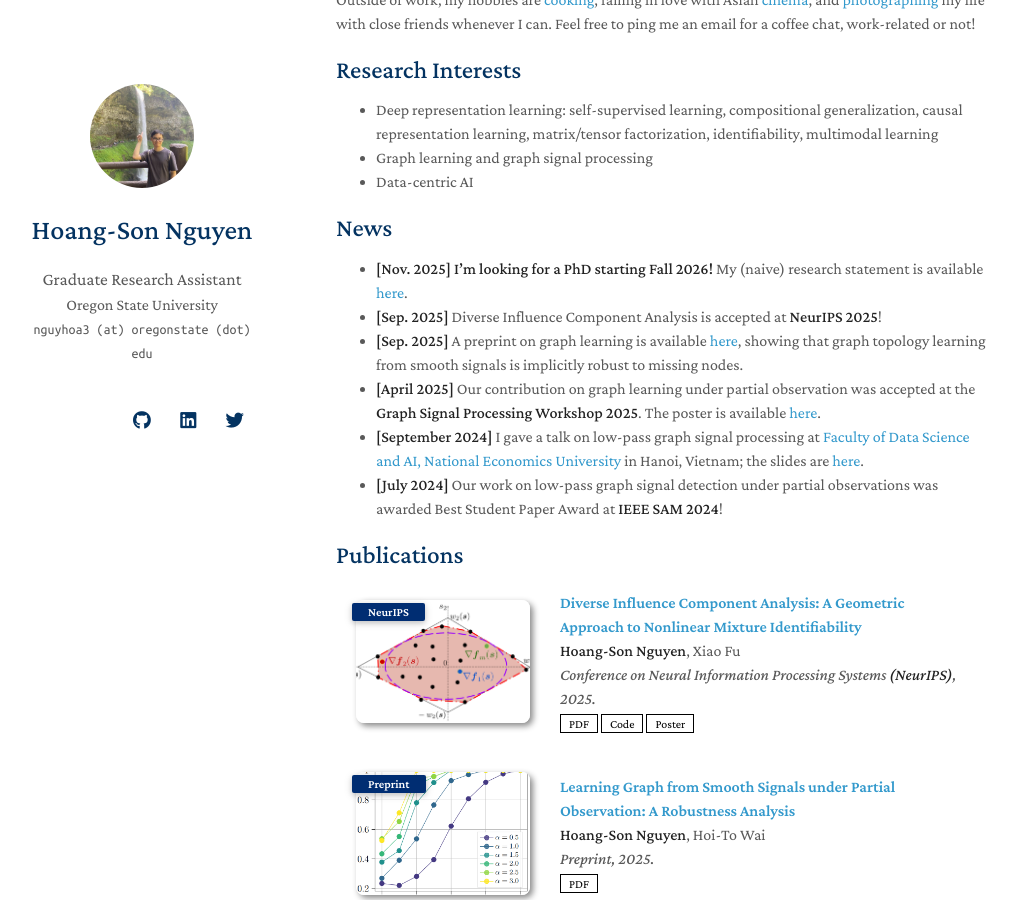
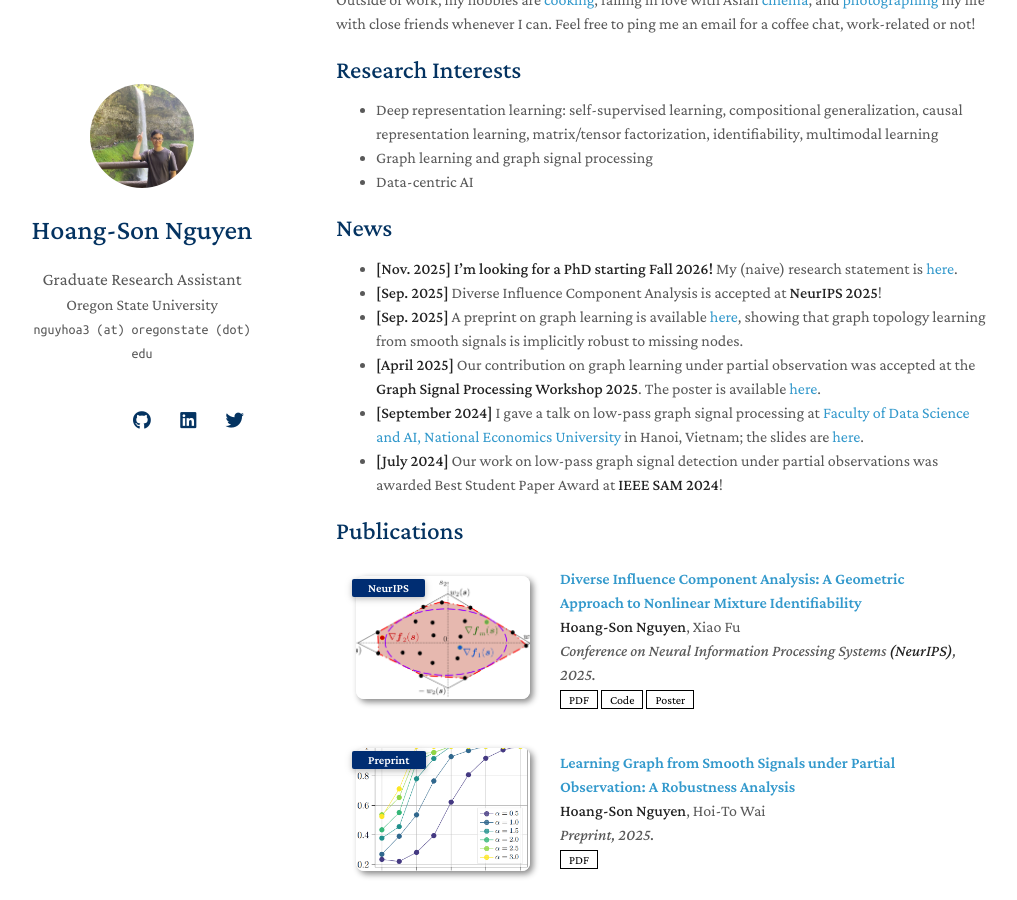
Before and after one commit to hsnguyen24/hsnguyen24.github.io, a Jekyll site: the page built from index.md, in a window 1280 px wide and 900 px high, scrolled down 329 px. Shown: the whole window, without its empty margins (134-1151 px from the left). Built offline with Jekyll 4.4.1, drawn with Linux system fonts in a browser that asks for light colours; nearby versions of some CDN libraries; a style sheet for code colours, icons or effects is not loaded; our own code applies the rules of GitHub Pages for plain Markdown files.

Commit message:
Update index.md

```diff
--- a/index.md
+++ b/index.md
@@ -16,7 +16,7 @@ Outside of work, my hobbies are [cooking](https://cookpad.com/vn/nguoi-su-dung/1
 - Data-centric AI
 
 ## News
-- **[Nov. 2025]** **I'm looking for a PhD starting Fall 2026!** My (naive) research statement is available [here](./assets/files/phd_sop.pdf).
+- **[Nov. 2025]** **I'm looking for a PhD starting Fall 2026!** My (naive) research statement is [here](./assets/files/phd_sop.pdf).
 - **[Sep. 2025]** Diverse Influence Component Analysis is accepted at **NeurIPS 2025**!
 - **[Sep. 2025]** A preprint on graph learning is available [here](https://arxiv.org/abs/2509.14887), showing that graph topology learning from smooth signals is implicitly robust to missing nodes.
 - **[April 2025]** Our contribution on graph learning under partial observation was accepted at the **Graph Signal Processing Workshop 2025**. The poster is available [here](./assets/files/GSPW2025_Poster.pdf).
```
